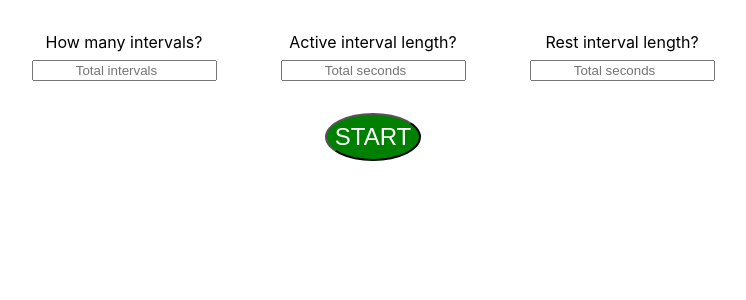
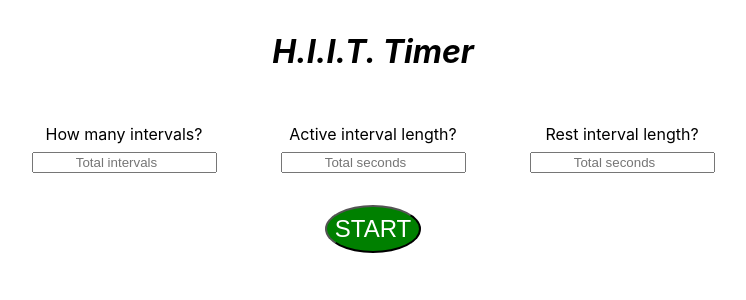
Before and after one commit to xScoopy/interval-training-timer, a React (Create React App) app: page / in a window 1280 px wide. Shown: the top 300 px of the page, without its empty margins (267-1013 px from the left). Built offline with nearby package versions, Linux system fonts and the light colour scheme.

Commit message:
did some setup for redux

```diff
--- a/package.json
+++ b/package.json
@@ -8,7 +8,9 @@
     "@testing-library/user-event": "^13.5.0",
     "react": "^18.0.0",
     "react-dom": "^18.0.0",
+    "react-redux": "^8.0.1",
     "react-scripts": "5.0.1",
+    "redux": "^4.2.0",
     "web-vitals": "^2.1.4"
   },
   "scripts": {
--- a/src/App.css
+++ b/src/App.css
@@ -1,5 +1,9 @@
 .App {
   text-align: center;
+}
+.App > div > h1 {
+  margin-top: 2rem;
+  font-style: italic;
 }
 
 .InputLabel {
--- a/src/App.js
+++ b/src/App.js
@@ -1,28 +1,10 @@
 import './App.css';
-import InputPrompt from './InputPrompt';
-import StartButton from './StartButton';
+import SetupMenu from './SetupMenu';
 function App() {
-  //setup prompts
-  const questionOne = ["How many intervals?", "Total intervals"]
-  const questionTwo = ["Active interval length?", "Total seconds"]
-  const questionThree =["Rest interval length?", "Total seconds"]
 
-  const questionArray = [questionOne, questionTwo, questionThree]
-
-  //create array of inputPrompt components
-  const labels = questionArray.map((item) => {
-    return (
-      <InputPrompt question={item[0]} placeholder={item[1]} />
-    )
-  })
   return (
     <div className="App">
-      <div className="LabelHolder">
-        {labels}
-      </div>
-      <div className="ButtonHolder">
-        <StartButton />
-      </div>
+      <SetupMenu />
     </div>
   );
 }
--- /dev/null
+++ b/src/SetupMenu.js
@@ -0,0 +1,27 @@
+import InputPrompt from './InputPrompt';
+import StartButton from './StartButton';
+
+const SetupMenu = () => {
+  //setup prompts
+  const questionOne = ["How many intervals?", "Total intervals"];
+  const questionTwo = ["Active interval length?", "Total seconds"];
+  const questionThree = ["Rest interval length?", "Total seconds"];
+
+  const questionArray = [questionOne, questionTwo, questionThree];
+
+  //create array of inputPrompt components
+  const labels = questionArray.map((item) => {
+    return <InputPrompt question={item[0]} placeholder={item[1]} />;
+  });
+  return (
+    <div>
+      <h1>H.I.I.T. Timer</h1>
+      <div className="LabelHolder">{labels}</div>
+      <div className="ButtonHolder">
+        <StartButton />
+      </div>
+    </div>
+  );
+};
+
+export default SetupMenu;
--- a/src/index.js
+++ b/src/index.js
@@ -1,11 +1,18 @@
-import React from 'react';
-import ReactDOM from 'react-dom/client';
-import './index.css';
-import App from './App';
+import React from "react";
+import ReactDOM from "react-dom/client";
+import "./index.css";
+import App from "./App";
+import { createStore } from "redux";
+import { Provider } from "react-redux";
+import rootReducer from "./reducers";
 
-const root = ReactDOM.createRoot(document.getElementById('root'));
+const store = createStore(rootReducer);
+
+const root = ReactDOM.createRoot(document.getElementById("root"));
 root.render(
   <React.StrictMode>
-    <App />
+    <Provider store={store}>
+      <App />
+    </Provider>
   </React.StrictMode>
 );
--- /dev/null
+++ b/src/reducers/index.js
@@ -0,0 +1,5 @@
+import { combineReducers } from 'redux'
+
+export default combineReducers({
+
+})
--- /dev/null
+++ b/src/reducers/timerReducer.js
@@ -0,0 +1 @@
+import { NEW_TIMER, UPDATE } from "../actions";
```
Also changed, not shown: src/actions/index.js (added, +15 -0 lines), 1 other file (tests, documents, lock files or other folders).
